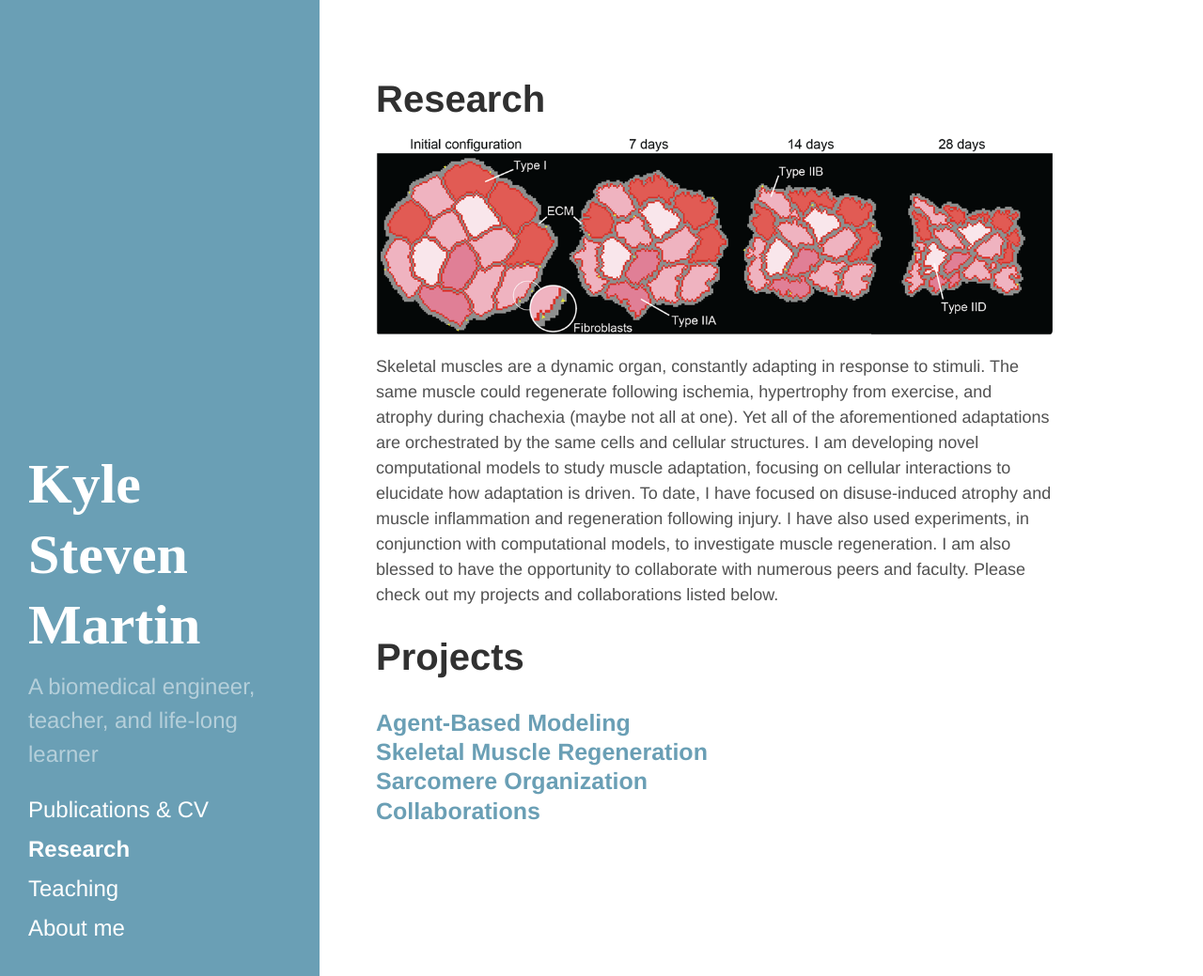
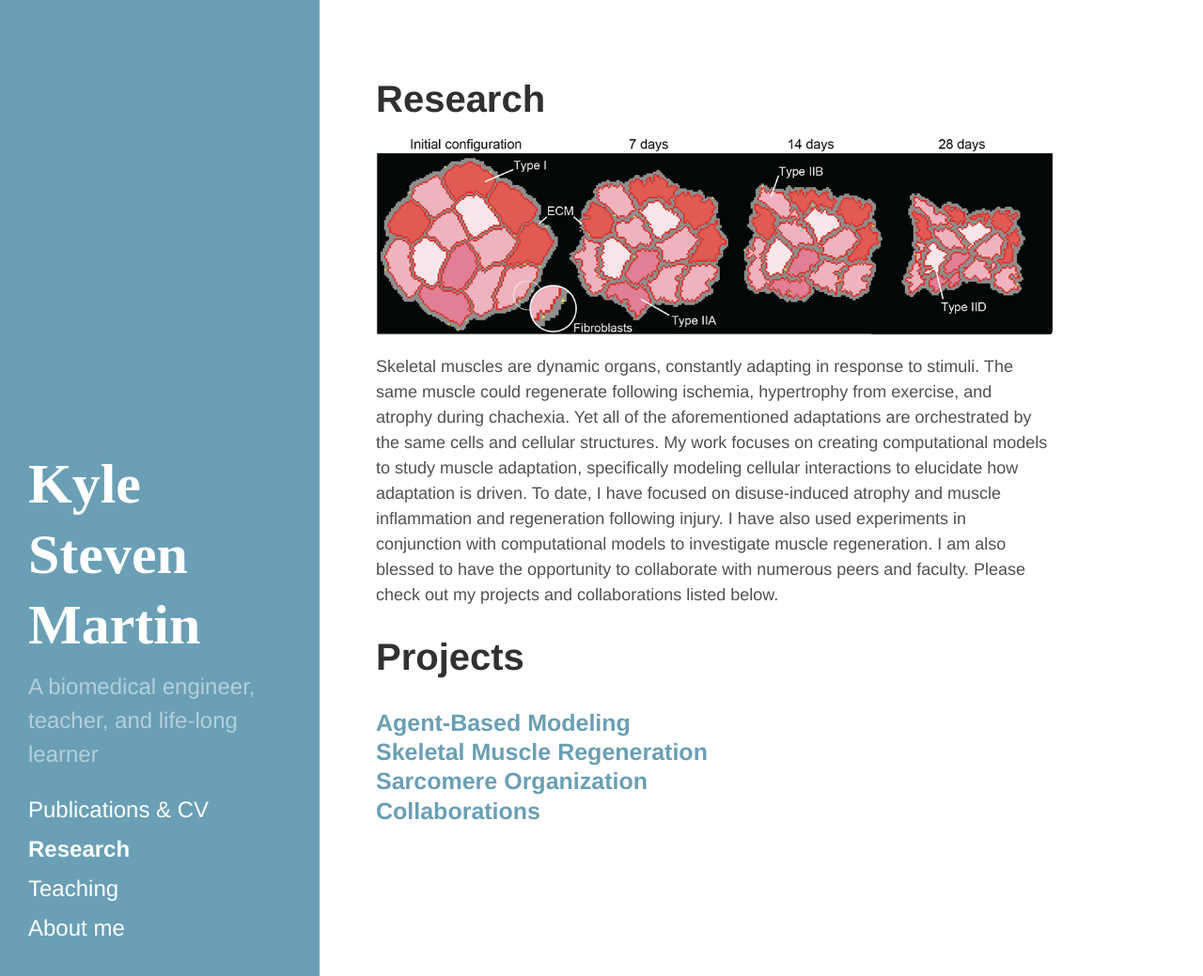
Before and after one commit to ksm362/ksm362.github.io, a Jekyll site: the page built from Research.md, in a window 1280 px wide and 1039 px high. Shown: the whole window at 94% size. Built offline with Jekyll 4.4.1, drawn with Linux system fonts in a browser that asks for light colours.

Commit message:
minor changes

```diff
--- a/Research.md
+++ b/Research.md
@@ -4,12 +4,12 @@ title: Research
 ---
 <img src="{{ site.baseurl }}images/ABM_atrophy.png">
 
-Skeletal muscles are a dynamic organ, constantly adapting in response to stimuli.
-The same muscle could regenerate following ischemia, hypertrophy from exercise, and atrophy during chachexia (maybe not all at one).
+Skeletal muscles are dynamic organs, constantly adapting in response to stimuli.
+The same muscle could regenerate following ischemia, hypertrophy from exercise, and atrophy during chachexia.
 Yet all of the aforementioned adaptations are orchestrated by the same cells and cellular structures.
-I am developing novel computational models to study muscle adaptation, focusing on cellular interactions to elucidate how adaptation is driven.
+My work focuses on creating computational models to study muscle adaptation, specifically modeling cellular interactions to elucidate how adaptation is driven.
 To date, I have focused on disuse-induced atrophy and muscle inflammation and regeneration following injury.
-I have also used experiments, in conjunction with computational models, to investigate muscle regeneration.
+I have also used experiments in conjunction with computational models to investigate muscle regeneration.
 I am also blessed to have the opportunity to collaborate with numerous peers and faculty.
 Please check out my projects and collaborations listed below.
 
```
Also changed, not shown: 1 other file.
